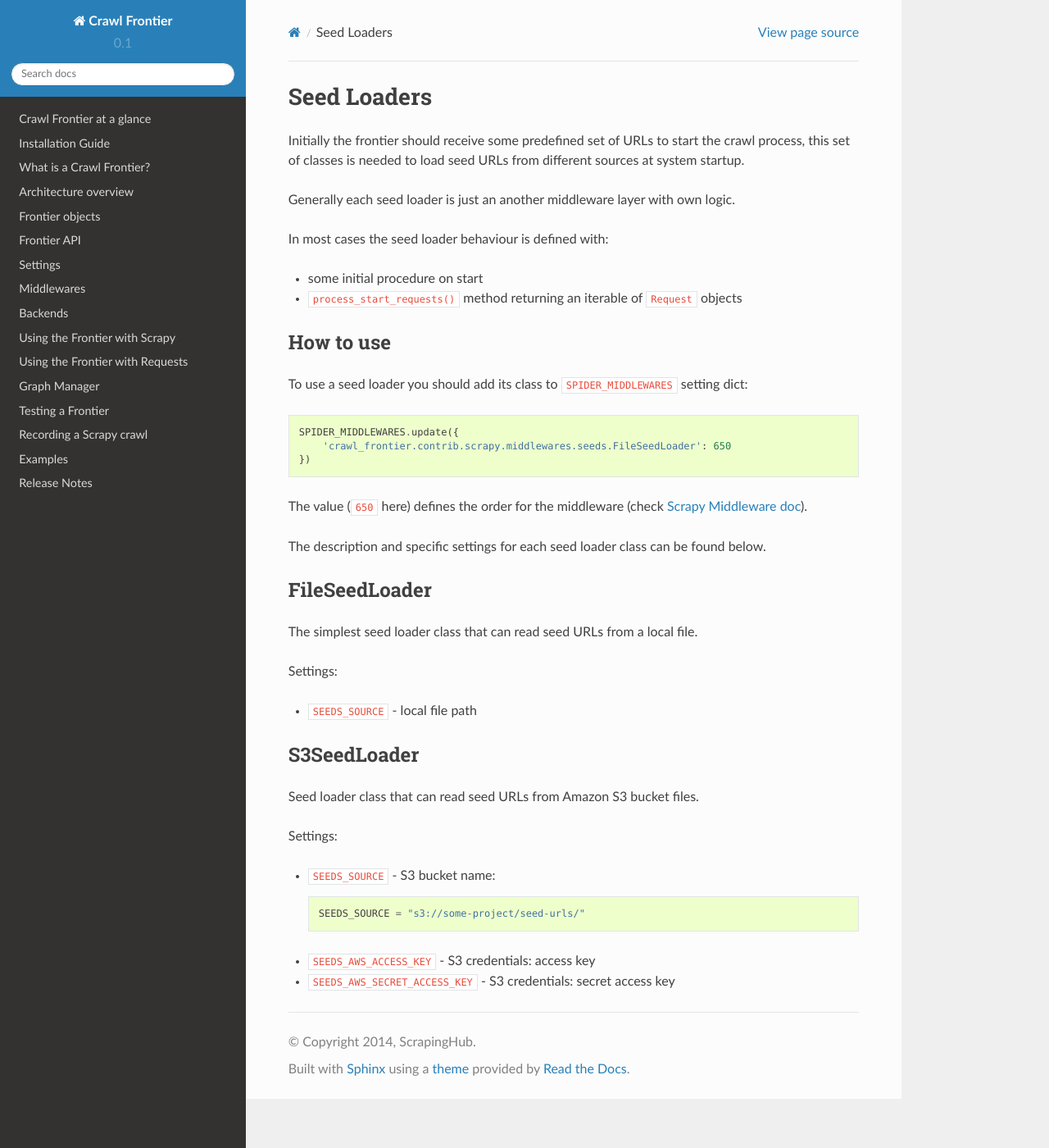
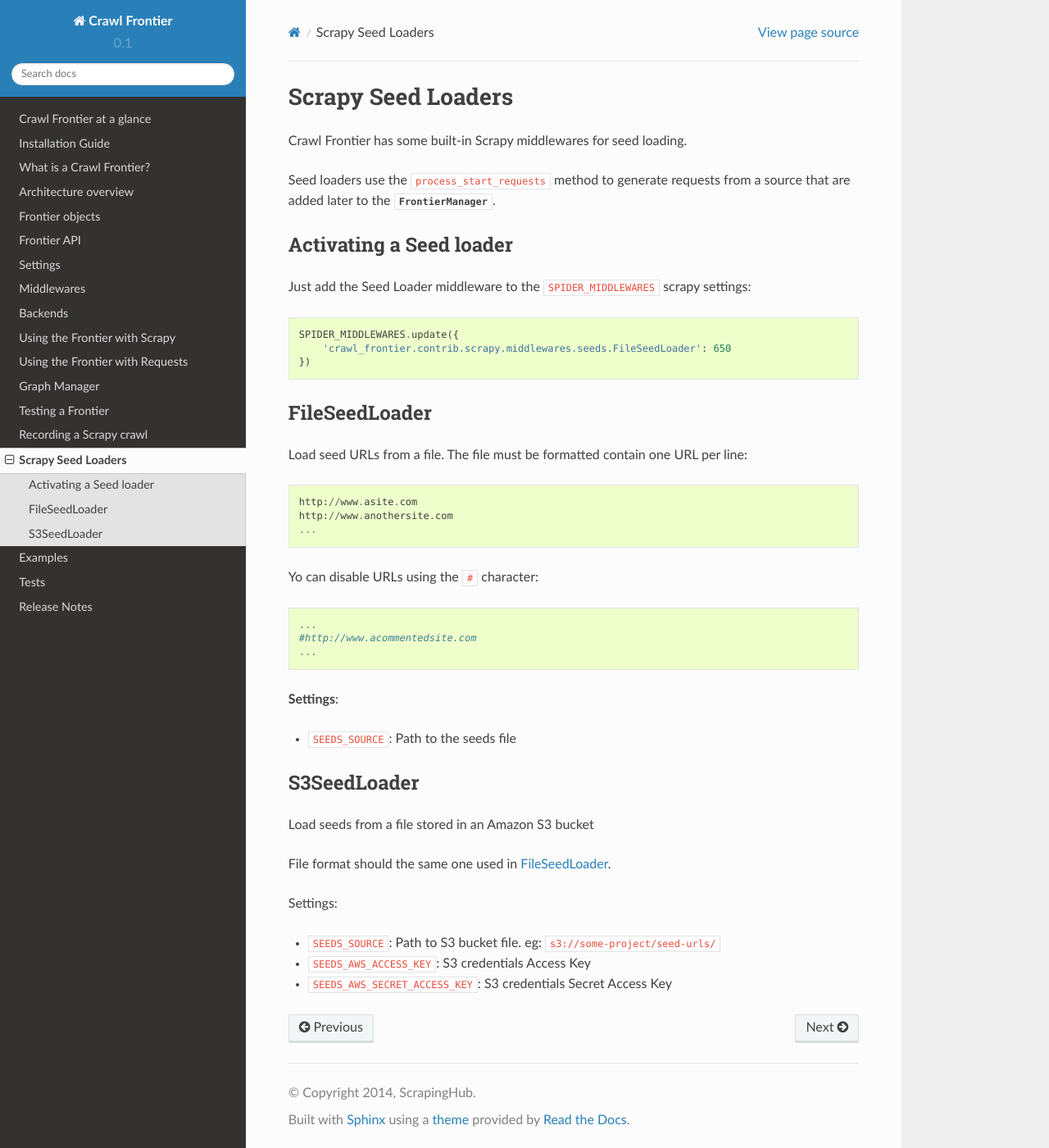
Before and after one commit to scrapinghub/frontera, a Sphinx documentation site: the page built from docs/source/topics/seed-loaders.rst, in a window 1280 px wide and 1400 px high. Shown: the whole window at 82% size. Built offline with Sphinx 7.4.7 and the Read the Docs theme 2.0.0, drawn with Linux system fonts in a browser that asks for light colours.

Commit message:
Added Scrapy Seed Loaders and Tests documentation

```diff
--- a/docs/source/topics/seed-loaders.rst
+++ b/docs/source/topics/seed-loaders.rst
@@ -1,54 +1,61 @@
-============
-Seed Loaders
-============
+===================
+Scrapy Seed Loaders
+===================
 
-Initially the frontier should receive some predefined set of URLs to start the crawl process,
-this set of classes is needed to load seed URLs from different sources at system startup.
+Crawl Frontier has some built-in Scrapy middlewares for seed loading.
 
-Generally each seed loader is just an another middleware layer with own logic.
+Seed loaders use the ``process_start_requests`` method to generate requests from a source that are added later to the
+:class:`FrontierManager <crawlfrontier.core.manager.FrontierManager>`.
 
-In most cases the seed loader behaviour is defined with:
 
-* some initial procedure on start
-* ``process_start_requests()`` method returning an iterable of ``Request`` objects
+Activating a Seed loader
+------------------------
 
-How to use
-----------
-
-To use a seed loader you should add its class to ``SPIDER_MIDDLEWARES`` setting dict::
+Just add the Seed Loader middleware to the ``SPIDER_MIDDLEWARES`` scrapy settings::
 
     SPIDER_MIDDLEWARES.update({
         'crawl_frontier.contrib.scrapy.middlewares.seeds.FileSeedLoader': 650
     })
 
-The value (``650`` here) defines the order for the middleware (check `Scrapy Middleware doc`_).
 
-The description and specific settings for each seed loader class can be found below.
-
+.. _seed_loader_file:
 
 FileSeedLoader
 --------------
 
-The simplest seed loader class that can read seed URLs from a local file.
+Load seed URLs from a file. The file must be formatted contain one URL per line::
 
-Settings:
+    http://www.asite.com
+    http://www.anothersite.com
+    ...
 
-* ``SEEDS_SOURCE`` - local file path
+Yo can disable URLs using the ``#`` character::
+
+    ...
+    #http://www.acommentedsite.com
+    ...
+
+**Settings**:
+
+- ``SEEDS_SOURCE``: Path to the seeds file
+
+
+.. _seed_loader_s3:
 
 S3SeedLoader
 ------------
 
-Seed loader class that can read seed URLs from Amazon S3 bucket files.
+Load seeds from a file stored in an Amazon S3 bucket
+
+File format should the same one used in :ref:`FileSeedLoader <seed_loader_file>`.
 
 Settings:
 
-* ``SEEDS_SOURCE`` - S3 bucket name::
+- ``SEEDS_SOURCE``: Path to S3 bucket file. eg: ``s3://some-project/seed-urls/``
 
-    SEEDS_SOURCE = "s3://some-project/seed-urls/"
+- ``SEEDS_AWS_ACCESS_KEY``: S3 credentials Access Key
 
-* ``SEEDS_AWS_ACCESS_KEY`` - S3 credentials: access key
-
-* ``SEEDS_AWS_SECRET_ACCESS_KEY`` - S3 credentials: secret access key
+- ``SEEDS_AWS_SECRET_ACCESS_KEY``: S3 credentials Secret Access Key
 
 
 .. _`Scrapy Middleware doc`: http://doc.scrapy.org/en/latest/topics/spider-middleware.html
```
Also changed, not shown: docs/source/index.rst (+11 -3 lines), docs/source/topics/tests.rst (added, +166 -0 lines).
